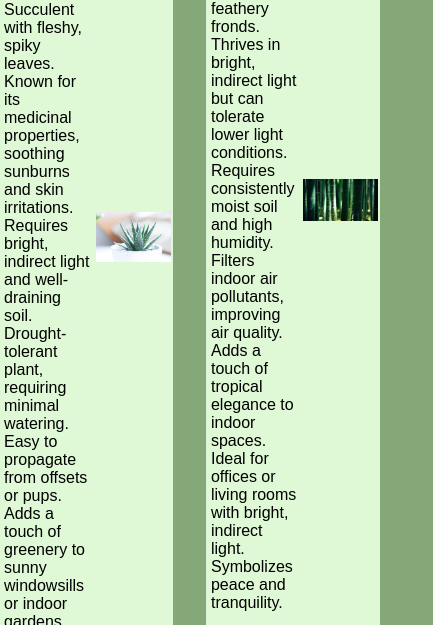
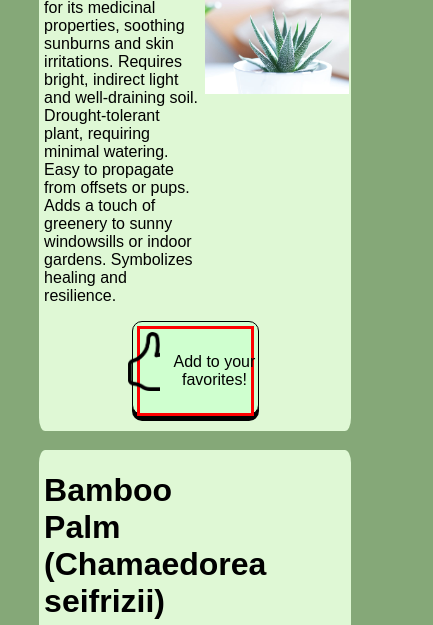
Before and after one commit to Vexionix/Herbal-Web-Manager, a plain HTML site: page index.html in a window 390 px wide. Shown: the part 475-1100 px from the top of the page, 433 px wide, since content can reach past the window. Drawn offline with Linux system fonts and the light colour scheme.

Commit message:
some improvements on responsiveness added to index. On mobile needs improvements for text, photos, and buttonand on tablet small improvements.

```diff
--- a/index.css
+++ b/index.css
@@ -164,6 +164,7 @@ body {
 .like-button {
     position: relative;
         display: flex;
+        align-items: center;
         justify-content: space-evenly;
         flex-wrap: wrap;
         border-radius: 10px;
@@ -171,8 +172,8 @@ body {
         background-color: rgb(207, 255, 207);
         padding: 4px 4px;
         transition: all 0.3s ease;
-    width: 38%;
-    height: 88%;
+        width: 20vw;
+        height: 10vh;
         background-size: cover;
         border: 1px solid #000000;
 }
@@ -188,22 +189,24 @@ body {
 }
 
 .favorite-label {
-    width: 100%;
-    height: 100%;
+    position: relative;
+    display: flex;
+    justify-content: space-evenly;
+    align-items: center;
+    flex-wrap: wrap;
     cursor: pointer;
-    font-size: 120%;
-    padding-left: 20%;
-    padding-top: 15%;
-    padding-right: 15%;
-    padding-bottom: 10%;
-    position: relative;
-    top: 0;
-    left: 0;
+    padding: 0%;
+    width: 20vw;
+    height: 10vh;
+    border: 3px solid red;
 }
 
 .like_empty {
     display: block;
-    position: relative;
+    justify-content: start; /* Align the content to the left */
+    align-items:self-start;
+    position:relative;
+    left: 5%;
 }
 
 .like_fill {
@@ -215,7 +218,7 @@ body {
 .like5 {
     display: flex;
     justify-content: left;
-    align-content: center;
+    align-content: start;
     position: absolute;
     top: -59%;
     bottom: 100%;
@@ -226,9 +229,11 @@ body {
 }
 
 .like_text {
+    display: flex;
+    justify-content: left;
+    align-content: start;
     position: relative;
-    left: 15%;
-    padding-left: 0.6510416666666666vw;
+    padding-left: 25%;
 }
 
 
@@ -372,6 +377,7 @@ footer .footer-container p {
     .like-button {
         position: relative;
             display: flex;
+            align-items: center;
             justify-content: space-evenly;
             flex-wrap: wrap;
             border-radius: 10px;
@@ -379,35 +385,36 @@ footer .footer-container p {
             background-color: rgb(207, 255, 207);
             padding: 4px 4px;
             transition: all 0.3s ease;
-        width: 50%;
-        height: 88%;
+            width: 30vw;
+            height: 10vh;
             background-size: cover;
             border: 1px solid #000000;
     }
 
     .favorite-label {
-        width: 100%;
-        height: 100%;
-        align-content: center;
-        width: 7vw;
-        height: 6vh;
-        top: -100%;
-        bottom: 100%;
-        left: -20%;
+        position: relative;
+        display: flex;
+        justify-content: space-evenly;
+        align-items: center;
+        flex-wrap: wrap;
         cursor: pointer;
-        font-size: 120%;
-        padding-left: 20%;
-        padding-top: 15%;
-        padding-right: 15%;
-        padding-bottom: 10%;
-        position: relative;
-
+        padding: 0%;
+        width: 40vw;
+        height: 10vh;
+        border: 3px solid red;
     }
 
+    .like0,
+    .like5 {
+        width: 8vw;
+        height: 7vh;
+    }
     .like_text {
+        display: flex;
+        justify-content: left;
+        align-content: start;
         position: relative;
-        left: 15%;
-        padding-left: 0vw;
+        padding-left: 25%;
     }
 }
 
@@ -428,4 +435,74 @@ footer .footer-container p {
     .footer-container p {
         font-size: 80%
     }
+    .table-row{
+        display: flex;
+        flex-direction: column;
+        justify-content: center;
+        align-items: center;
     }
+
+    .cell {
+        margin-top: 1.36986301369863vh;
+        background: #DFF8D5;
+        display: flex;
+        flex-direction: column;
+        width: 80%;
+        margin-left: 2.5%;
+        margin-right: 2.5%;
+        margin-top: 2.5%;
+        margin-bottom: 2.5%;
+        border-radius: 2%;
+    }
+
+    .cell .row2 .fourth {
+        width: 100%;
+        display: flex;
+        justify-content: center;
+        align-items: center;
+        padding-bottom: 5%;
+    }
+
+    .like-button {
+        position: relative;
+            display: flex;
+            align-items: center;
+            justify-content: space-evenly;
+            flex-wrap: wrap;
+            border-radius: 10px;
+            box-shadow: 0 6px black;
+            background-color: rgb(207, 255, 207);
+            padding: 4px 4px;
+            transition: all 0.3s ease;
+            width: 30vw;
+            height: 10vh;
+            background-size: cover;
+            border: 1px solid #000000;
+    }
+
+    .favorite-label {
+        position: relative;
+        display: flex;
+        justify-content: space-evenly;
+        align-items: center;
+        flex-wrap: wrap;
+        cursor: pointer;
+        padding: 0%;
+        width: 40vw;
+        height: 10vh;
+        border: 3px solid red;
+    }
+
+    .like0,
+    .like5 {
+        width: 8vw;
+        height: 7vh;
+    }
+    .like_text {
+        display: flex;
+        justify-content: left;
+        align-content: start;
+        position: relative;
+        padding-left: 25%;
+    }
+}
```
Lines whose indentation alone changed are shown as unchanged.
